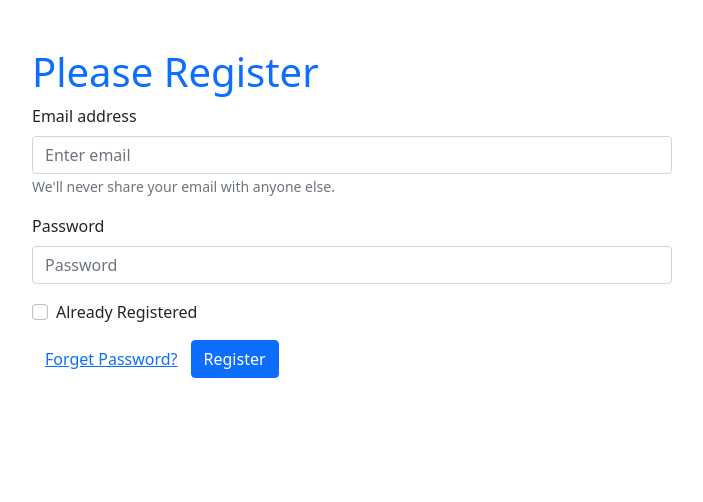
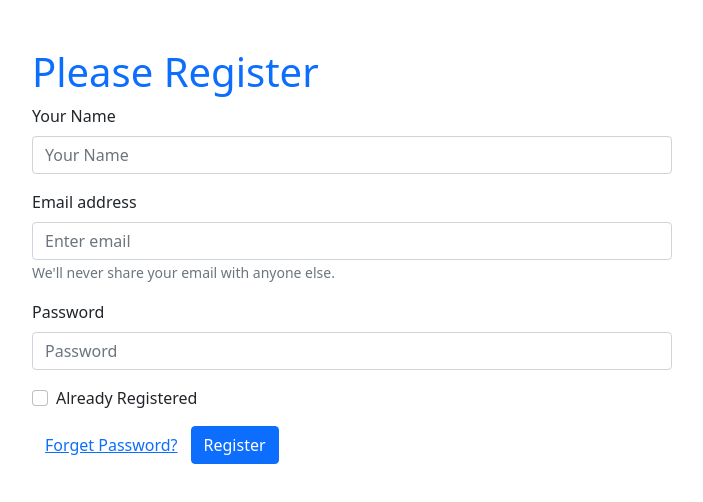
Before and after one commit to abulbashar98/email-password-auth, a React (Create React App) app: page / in a window 1280 px wide. Shown: the top 502 px of the page, without its empty margins (288-991 px from the left). Built offline with nearby package versions, Linux system fonts and the light colour scheme.

Commit message:
Steps to get and Store informations while registering, in README.md

```diff
--- a/src/App.js
+++ b/src/App.js
@@ -1,4 +1,4 @@
-import { getAuth, createUserWithEmailAndPassword, signInWithEmailAndPassword, sendEmailVerification, sendPasswordResetEmail } from "firebase/auth";
+import { getAuth, createUserWithEmailAndPassword, signInWithEmailAndPassword, sendEmailVerification, sendPasswordResetEmail, updateProfile } from "firebase/auth";
 import React, { useState } from 'react';
 import 'bootstrap/dist/css/bootstrap.min.css';
 import Form from 'react-bootstrap/Form'
@@ -9,8 +9,9 @@
 const auth = getAuth(app);
 
 function App() {
-  const [error, setError] = useState('')
-  const [register, setRegister] = useState(false)
+  const [error, setError] = useState('');
+  const [name, setName] = useState('');
+  const [registered, setRegister] = useState(false);
   const [validated, setValidated] = useState(false);
   const [email, setEmail] = useState('');
   const [password, setPassword] = useState('');
@@ -21,6 +22,10 @@
 
   const handlePasswordOnBlur = (event) => {
     setPassword(event.target.value)
+  }
+
+  const handleNameOnBlur = (event) => {
+    setName(event.target.value)
   }
 
 
@@ -47,7 +52,7 @@
 
     console.log('form Submitted')
 
-    if (register) {
+    if (registered) {
       signInWithEmailAndPassword(auth, email, password)
         .then(result => {
           const user = result.user;
@@ -65,6 +70,7 @@
           console.log(user)
           setError('')
           verifyEmail();
+          updateUsersProfile();
         })
 
         .catch(error => {
@@ -85,6 +91,9 @@
       })
   }
 
+
+
+
   const verifyEmail = () => {
     sendEmailVerification(auth.currentUser)
       .then(() => {
@@ -95,11 +104,32 @@
       })
   }
 
+  const updateUsersProfile = () => {
+    updateProfile(auth.currentUser, {
+      displayName: name
+    })
+      .then(() => {
+        console.log('profile updated')
+      })
+      .catch(error => {
+        setError(error.message)
+      })
+  }
+
 
   return (
     <div className="w-50 mx-auto mt-5">
-      <h1 className="text-primary">Please {register ? 'Login' : 'Register'}</h1>
+      <h1 className="text-primary">Please {registered ? 'Login' : 'Register'}</h1>
       <Form noValidate validated={validated} onSubmit={handleFormSubmit}>
+        {!registered && <Form.Group className="mb-3" controlId="formBasicEmail">
+          <Form.Label>Your Name</Form.Label>
+          <Form.Control onBlur={handleNameOnBlur} type="text" placeholder="Your Name" required />
+          <Form.Control.Feedback>Looks good!</Form.Control.Feedback>
+          <Form.Control.Feedback type="invalid">
+            Please provide your name.
+          </Form.Control.Feedback>
+        </Form.Group>}
+
         <Form.Group className="mb-3" controlId="formBasicEmail">
           <Form.Label>Email address</Form.Label>
           <Form.Control onBlur={handleEmailOnBlur} type="email" placeholder="Enter email" required />
@@ -125,7 +155,7 @@
         <p className="text-danger">{error}</p>
         <Button onClick={handleResetPassword} variant="link">Forget Password?</Button>
         <Button variant="primary" type="submit">
-          {register ? 'Login' : "Register"}
+          {registered ? 'Login' : "Register"}
         </Button>
       </Form>
     </div >
```
Also changed, not shown: 1 other file (tests, documents, lock files or other folders).
